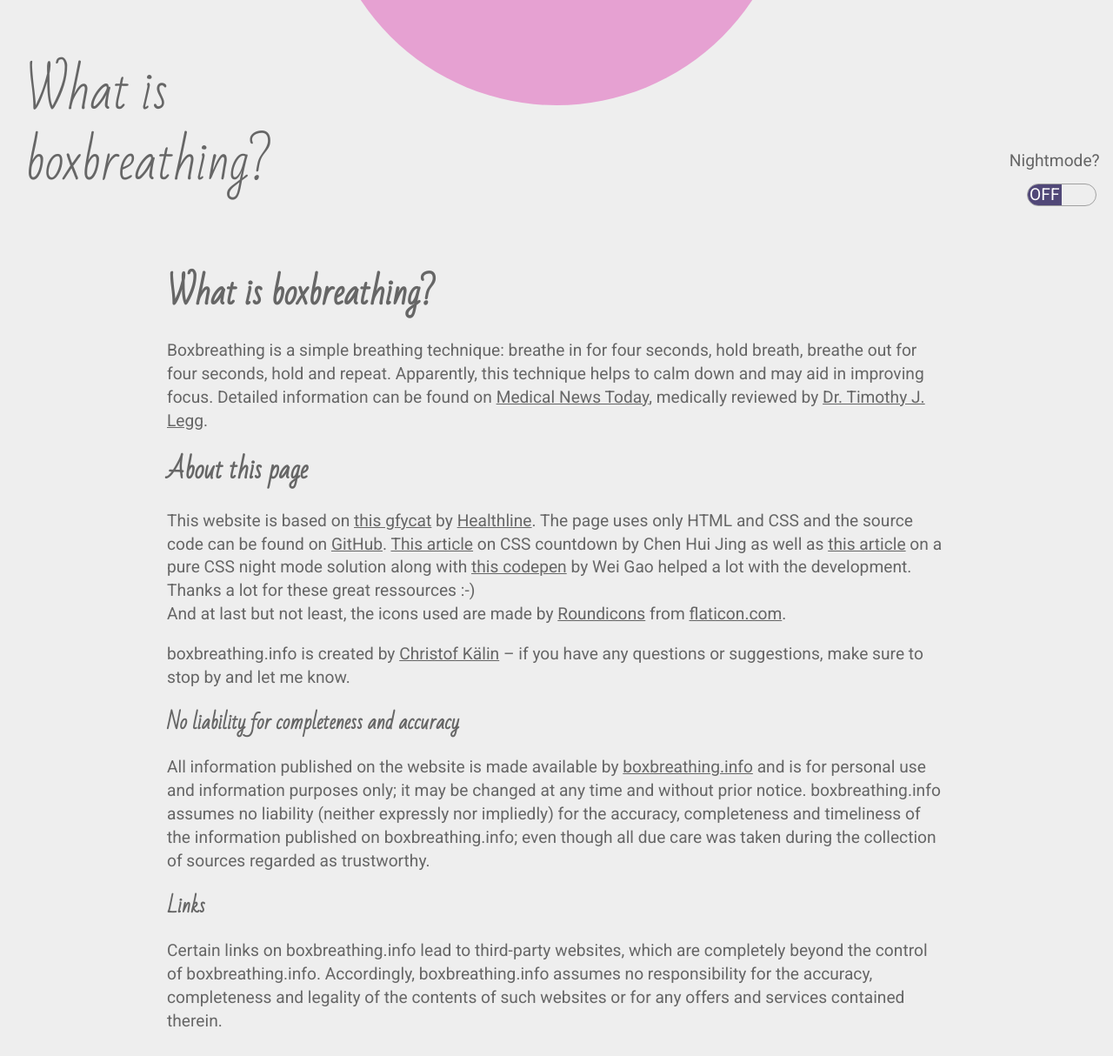
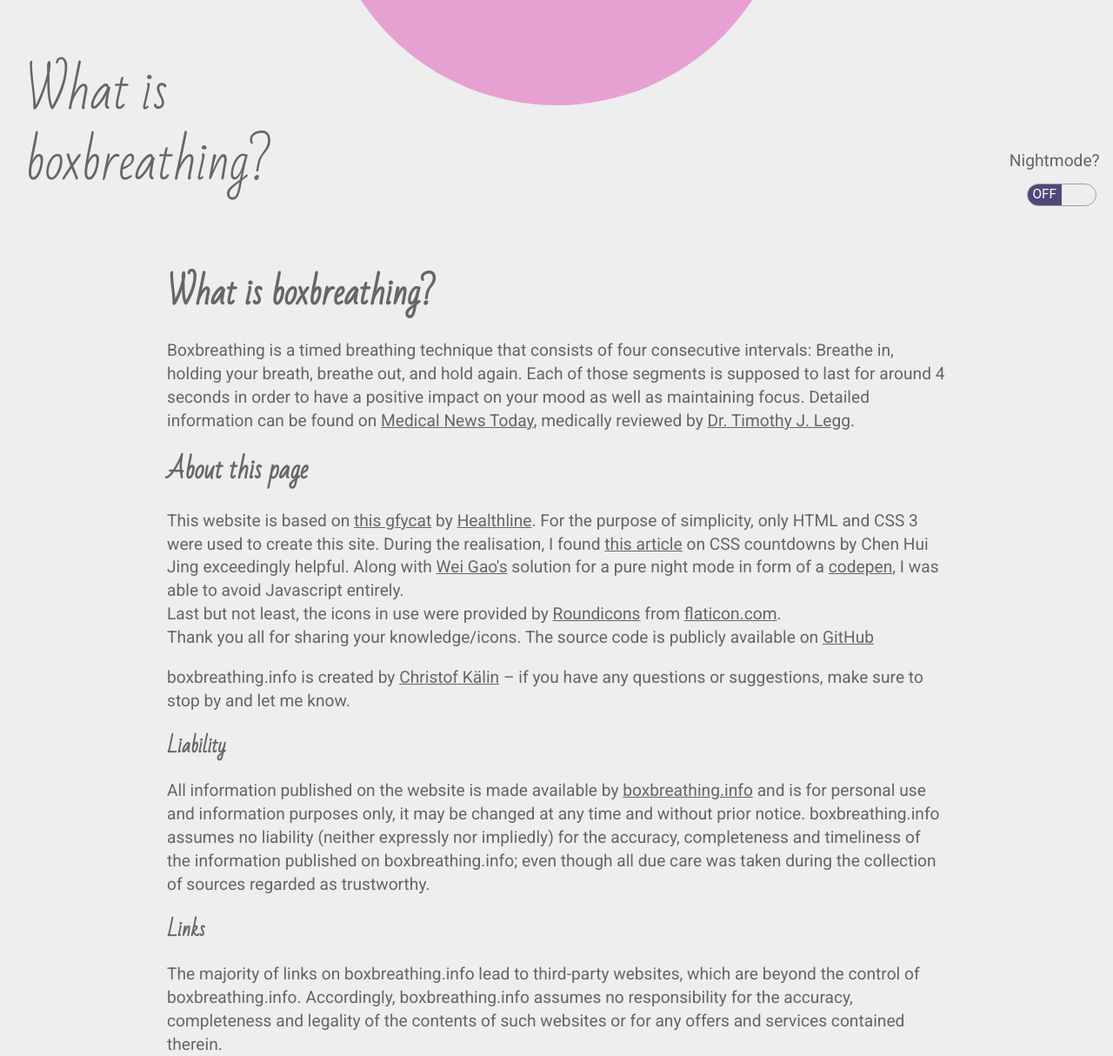
Before and after one commit to christofkaelin/boxbreathing, a PHP site: page / in a window 1280 px wide. Shown: the part 544-1758 px from the top of the page at 87% size. Before the commit the page ends 1725 px from the top, so only its background shows below. Run offline with PHP 8.4, Linux system fonts and the light colour scheme.

Commit message:
Add GET parameter for dark mode, smaller switch font size, improve about section

```diff
--- a/index.html
+++ b/index.php
@@ -1,8 +1,11 @@
 <!DOCTYPE html>
 <html lang="en">
 	<head>
+		<title>Boxbreathing</title>
 		<meta charset="utf-8">
-		<title>Boxbreathing</title>
+		<meta name="description" content="Boxbreathing is a timed breathing technique that consists of four consecutive intervals. Boxbreathing may have a positive impact on your mood as well as maintaining focus.">
+		<meta name="author" content="Christof Kälin">
+		<meta name="robots" content="index,follow">
 		<link rel="stylesheet" href="https://cdnjs.cloudflare.com/ajax/libs/normalize/8.0.1/normalize.min.css">
 		<link rel="stylesheet" href="https://fonts.googleapis.com/css2?family=Bad+Script&family=Roboto:wght@400;900&display=swap">
 		<link rel="shortcut icon" href="/favicon.ico">
@@ -63,14 +66,14 @@
 				border-bottom: 1em solid #eee;
 			}
 
-			article {
+			.slide {
 				height: 50%;
 			}
 
 			h1,
 			h2,
 			h3,
-			h4
+			h4,
 			h5 {
 				font-family: 'Bad Script', serif;
 			}
@@ -89,6 +92,7 @@
 
 			#switch::after {
 				position: absolute;
+				font-size: .8em;
 				top: 0;
 				left: 0;
 				width: 50%;
@@ -129,6 +133,12 @@
 				right: 0.8em;
 				bottom: 3em;
 				color: #666;
+                -webkit-touch-callout: none;
+                -webkit-user-select: none;
+                -khtml-user-select: none;
+                -moz-user-select: none;
+                -ms-user-select: none;
+                user-select: none;
 			}
 
 			.circle {
@@ -212,7 +222,7 @@
 				width: 70%;
 				margin-left:auto;
 				margin-right:auto;
-				padding: 2em 0em;
+				padding: 2em 0;
 			}
 
 			.about-link {
@@ -233,10 +243,16 @@
 		</style>
 	</head>
 	<body>
-	<input type="checkbox" id="switch">
+	<input type="checkbox" id="switch"
+        <?php
+            if (isset($_GET["nightmode"])){
+                if ($_GET["nightmode"] == "on") {
+                    echo ("checked");
+                }
+            } ?>>
 	<label for="switch">Nightmode?</label>
 	<main>
-		<article class="center">
+		<div class="center slide">
 			<div class="center circle">
 				<div class="lead">
 					<div class="strings">
@@ -256,18 +272,18 @@
 					</div>
 				</div>
 			</div>
-		</article>
-		<article id="about">
+		</div>
+		<div id="about" class="slide">
 			<h1>What is boxbreathing?</h1>
-			<p>Boxbreathing is a simple breathing technique: breathe in for four seconds, hold breath, breathe out for four seconds, hold and repeat. Apparently, this technique helps to calm down and may aid in improving focus. Detailed information can be found on <a href="https://www.medicalnewstoday.com/articles/321805" target="_blank">Medical News Today</a>, medically reviewed by <a href="https://rm.edu/rmu-bios/timothy-legg/" target="_blank">Dr. Timothy J. Legg</a>.</p>
+			<p>Boxbreathing is a timed breathing technique that consists of four consecutive intervals: Breathe in, holding your breath, breathe out, and hold again. Each of those segments is supposed to last for around 4 seconds in order to have a positive impact on your mood as well as maintaining focus. Detailed information can be found on <a href="https://www.medicalnewstoday.com/articles/321805" target="_blank">Medical News Today</a>, medically reviewed by <a href="https://rm.edu/rmu-bios/timothy-legg/" target="_blank">Dr. Timothy J. Legg</a>.</p>
 			<h2>About this page</h2>
-			<p>This website is based on <a href="https://gfycat.com/finishedobesedormouse" target="_blank">this gfycat</a> by <a href="https://www.healthline.com/health/box-breathing" target="_blank">Healthline</a>. The page uses only HTML and CSS and the source code can be found on <a href="https://github.com/christofkaelin/boxbreathing" target="_blank">GitHub</a>. <a href="https://www.chenhuijing.com/blog/can-you-make-a-countdown-timer-in-pure-css/" target="_blank">This article</a> on CSS countdown by Chen Hui Jing as well as <a href="https://dev.wgao19.cc/sun-moon-blending-mode/" target="_blank">this article</a> on a pure CSS night mode solution along with <a href="https://codepen.io/wgao19/pen/vMzOgQ" target="_blank">this codepen</a> by Wei Gao helped a lot with the development. Thanks a lot for these great ressources :-)<br>And at last but not least, the icons used are made by <a href="https://www.flaticon.com/authors/roundicons" title="Roundicons" target="_blank">Roundicons</a> from <a href="https://www.flaticon.com/" title="Flaticon" target="_blank">flaticon.com</a>.</p>
+			<p>This website is based on <a href="https://gfycat.com/finishedobesedormouse" target="_blank">this gfycat</a> by <a href="https://www.healthline.com/health/box-breathing" target="_blank">Healthline</a>. For the purpose of simplicity, only HTML and CSS 3 were used to create this site. During the realisation, I found <a href="https://www.chenhuijing.com/blog/can-you-make-a-countdown-timer-in-pure-css/" target="_blank">this article</a> on CSS countdowns by Chen Hui Jing exceedingly helpful. Along with <a href="https://dev.wgao19.cc/sun-moon-blending-mode/" target="_blank">Wei Gao's</a> solution for a pure night mode in form of a <a href="https://codepen.io/wgao19/pen/vMzOgQ" target="_blank">codepen</a>, I was able to avoid Javascript entirely.<br>Last but not least, the icons in use were provided by <a href="https://www.flaticon.com/authors/roundicons" title="Roundicons" target="_blank">Roundicons</a> from <a href="https://www.flaticon.com/" title="Flaticon" target="_blank">flaticon.com</a>.<br>Thank you all for sharing your knowledge/icons. The source code is publicly available on <a href="https://github.com/christofkaelin/boxbreathing" target="_blank">GitHub</a></p>
 			<p>boxbreathing.info is created by <a href="https://www.christofkaelin.ch/" target="_blank">Christof Kälin</a> – if you have any questions or suggestions, make sure to stop by and let me know.</p>
-			<h3>No liability for completeness and accuracy </h3>
-			<p>All information published on the website is made available by <a href="https://www.boxbreathing.info">boxbreathing.info</a> and is for personal use and information purposes only; it may be changed at any time and without prior notice. boxbreathing.info assumes no liability (neither expressly nor impliedly) for the accuracy, completeness and timeliness of the information published on boxbreathing.info; even though all due care was taken during the collection of sources regarded as trustworthy.</p>
+			<h3>Liability</h3>
+			<p>All information published on the website is made available by <a href="https://www.boxbreathing.info">boxbreathing.info</a> and is for personal use and information purposes only, it may be changed at any time and without prior notice. boxbreathing.info assumes no liability (neither expressly nor impliedly) for the accuracy, completeness and timeliness of the information published on boxbreathing.info; even though all due care was taken during the collection of sources regarded as trustworthy.</p>
 			<h3>Links</h3>
-			<p>Certain links on boxbreathing.info lead to third-party websites, which are completely beyond the control of boxbreathing.info. Accordingly, boxbreathing.info assumes no responsibility for the accuracy, completeness and legality of the contents of such websites or for any offers and services contained therein.</p>
-		</article>
+			<p>The majority of links on boxbreathing.info lead to third-party websites, which are beyond the control of boxbreathing.info. Accordingly, boxbreathing.info assumes no responsibility for the accuracy, completeness and legality of the contents of such websites or for any offers and services contained therein.</p>
+		</div>
 	</main>
 	<a class="about-link" href="#about">What is<br>boxbreathing?</a>
 	</body>
```
